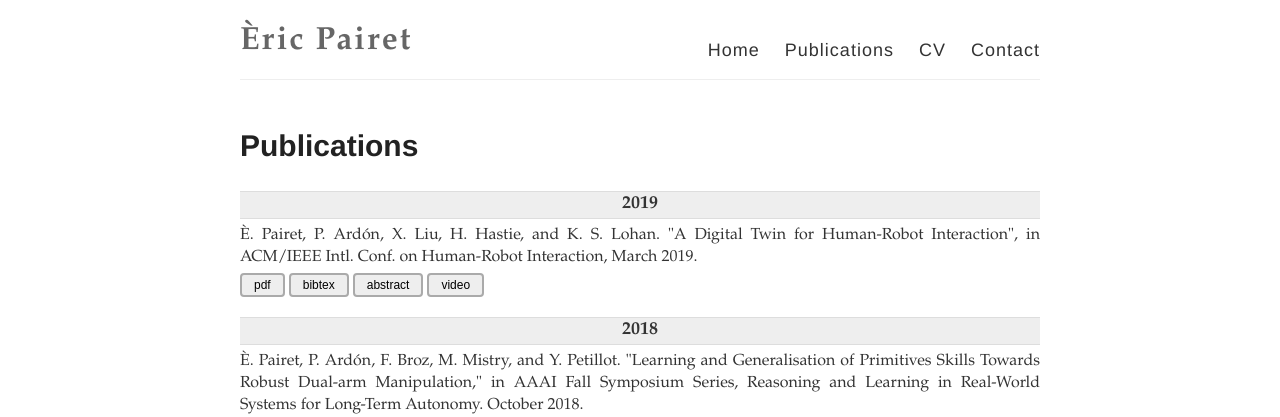
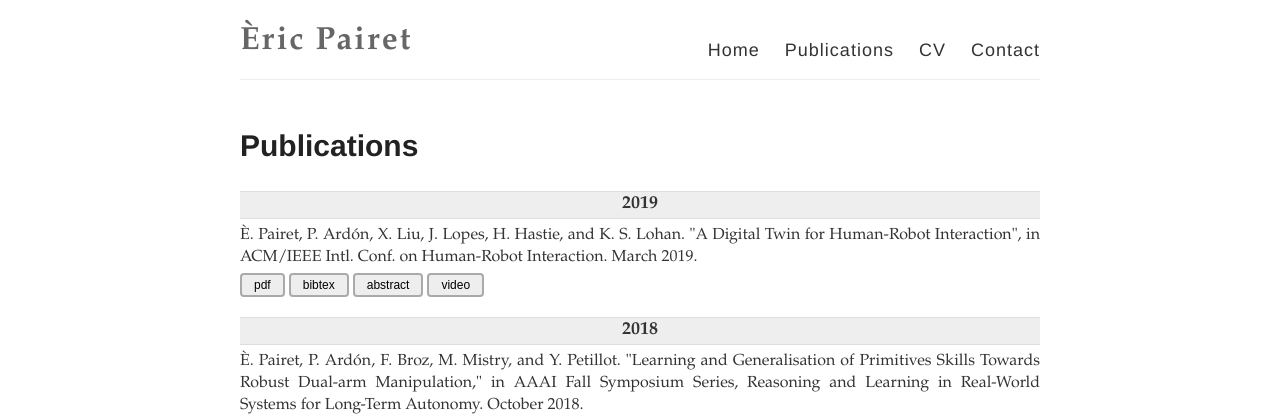
Before and after one commit to ericpairet/ericpairet.github.io, a Jekyll site: the page built from publications.md, in a window 1280 px wide. Shown: the top 417 px of the page. Built offline with Jekyll 4.4.1, drawn with Linux system fonts in a browser that asks for light colours.

Commit message:
Updating HRI19 publication

```diff
--- a/_data/2019.yaml
+++ b/_data/2019.yaml
@@ -1,5 +1,5 @@
-- name: È. Pairet, P. Ardón, X. Liu, H. Hastie, and K. S. Lohan. "A Digital Twin for Human-Robot Interaction", in ACM/IEEE Intl. Conf. on Human-Robot Interaction, March 2019.
+- name: È. Pairet, P. Ardón, X. Liu, J. Lopes, H. Hastie, and K. S. Lohan. "A Digital Twin for Human-Robot Interaction", in ACM/IEEE Intl. Conf. on Human-Robot Interaction. March 2019.
   pdf: 19pairet2019digital.pdf
   bibtex: 19pairet2019digital.txt
   abstract: 19pairet2019digital_abstract.txt
-  youtube: https://youtu.be/03Zuf_9rTJA
+  youtube: https://youtu.be/ev1I1n3hZdg
--- a/publications/19pairet2019digital.txt
+++ b/publications/19pairet2019digital.txt
@@ -1,5 +1,5 @@
 @inproceedings{pairet2019digital,
-  author = {Pairet, {\`Eric}, and Ard{\'o}n, Paola and Liu, Xingkun and Hastie, Helen, and Lohan, Katrin Solveig},
+  author = {Pairet, {\`Eric} and Ard{\'o}n, Paola and Liu, Xingkun and Lopes, Jos{\'e} and Hastie, Helen and Lohan, Katrin Solveig},
   booktitle = {{ACM/IEEE} Intl.\ Conf.\ on Human-Robot Interaction},
   title = {A Digital Twin for Human-Robot Interaction},
   year = {2019}
--- a/publications/19pairet2019digital_abstract.txt
+++ b/publications/19pairet2019digital_abstract.txt
@@ -1 +1 @@
-To avoid putting humans at risk, there is an imminent need to pursue autonomous robotised facilities with maintenance capabilities in the energy industry. This paper presents a video of the ORCA Hub simulator, a framework which unifies three types of autonomous systems (Husky, ANYmal and UAVs) on an offshore platform for training and testing human-robot collaboration scenarios such as inspection and emergency response.
+To avoid putting humans at risk, there is an imminent need to pursue autonomous robotized facilities with maintenance capabilities in the energy industry. This paper presents a video of the ORCA Hub simulator, a framework that unifies three types of autonomous systems (Husky, ANYmal and UAVs) on an offshore platform digital twin for training and testing human-robot collaboration scenarios, such as inspection and emergency response.
```
Also changed, not shown: 1 other file.
